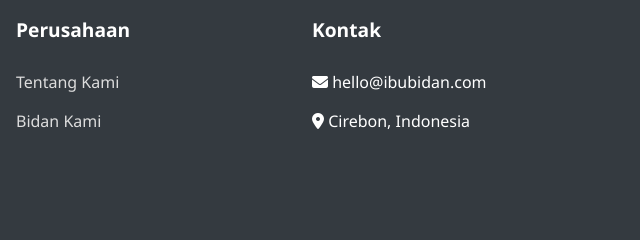
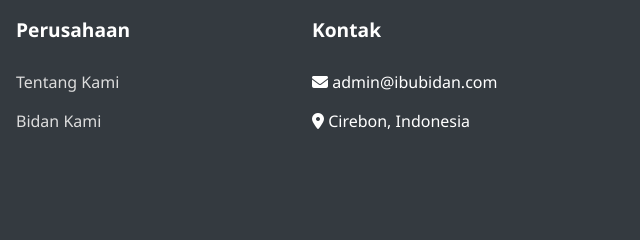
Before and after one commit to chrisgurning/IbuBidan.com, a plain HTML site: page index.html in a window 1280 px wide. Shown: the part 3383-3623 px from the top of the page, 640-1280 px from the left. Drawn offline with Linux system fonts and the light colour scheme.

Commit message:
change email

```diff
--- a/index.html
+++ b/index.html
@@ -672,7 +672,7 @@
             <div class="footer-column">
                 <h3>Kontak</h3>
                 <ul class="footer-links">
-                    <li><i class="fas fa-envelope"></i> hello@ibubidan.com</li>
+                    <li><i class="fas fa-envelope"></i> admin@ibubidan.com</li>
                     <!-- <li><i class="fas fa-phone"></i> +62 21 1234 5678</li> -->
                     <li><i class="fas fa-map-marker-alt"></i> Cirebon, Indonesia</li>
                 </ul>
```
